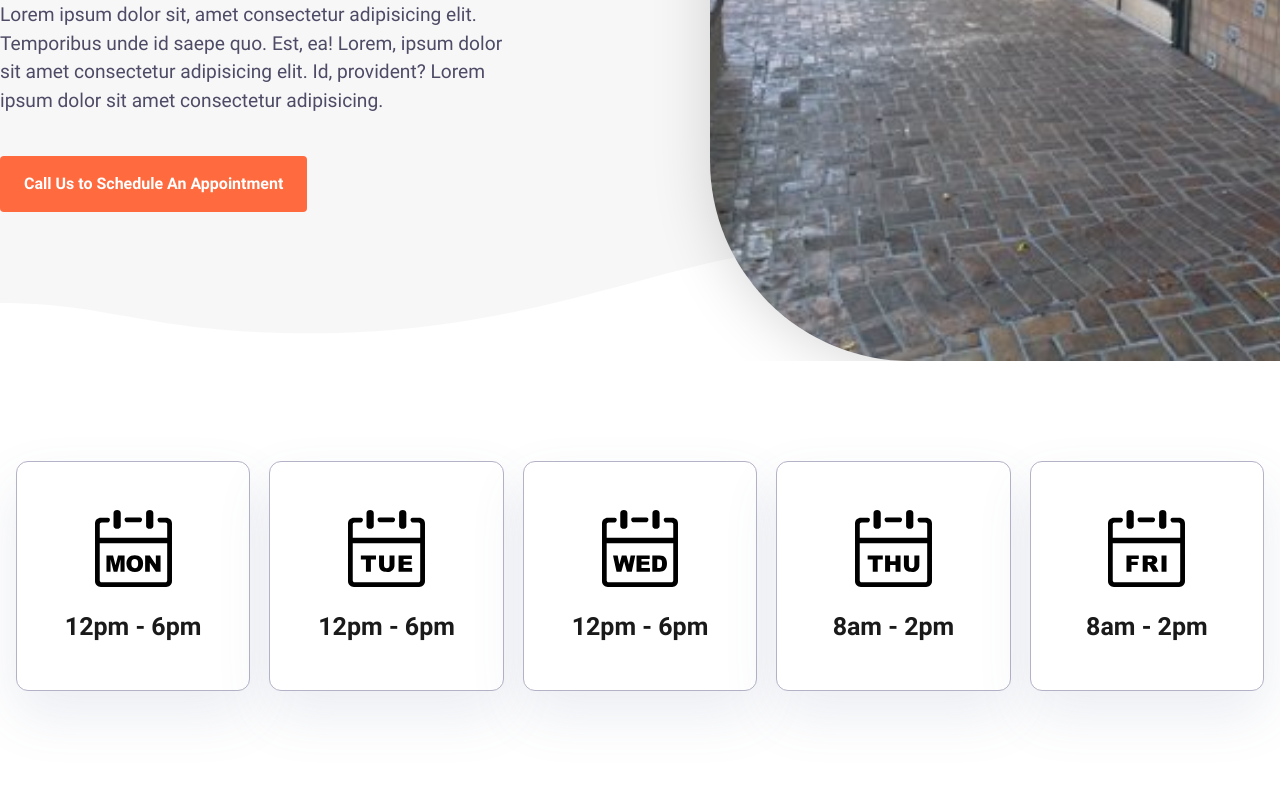
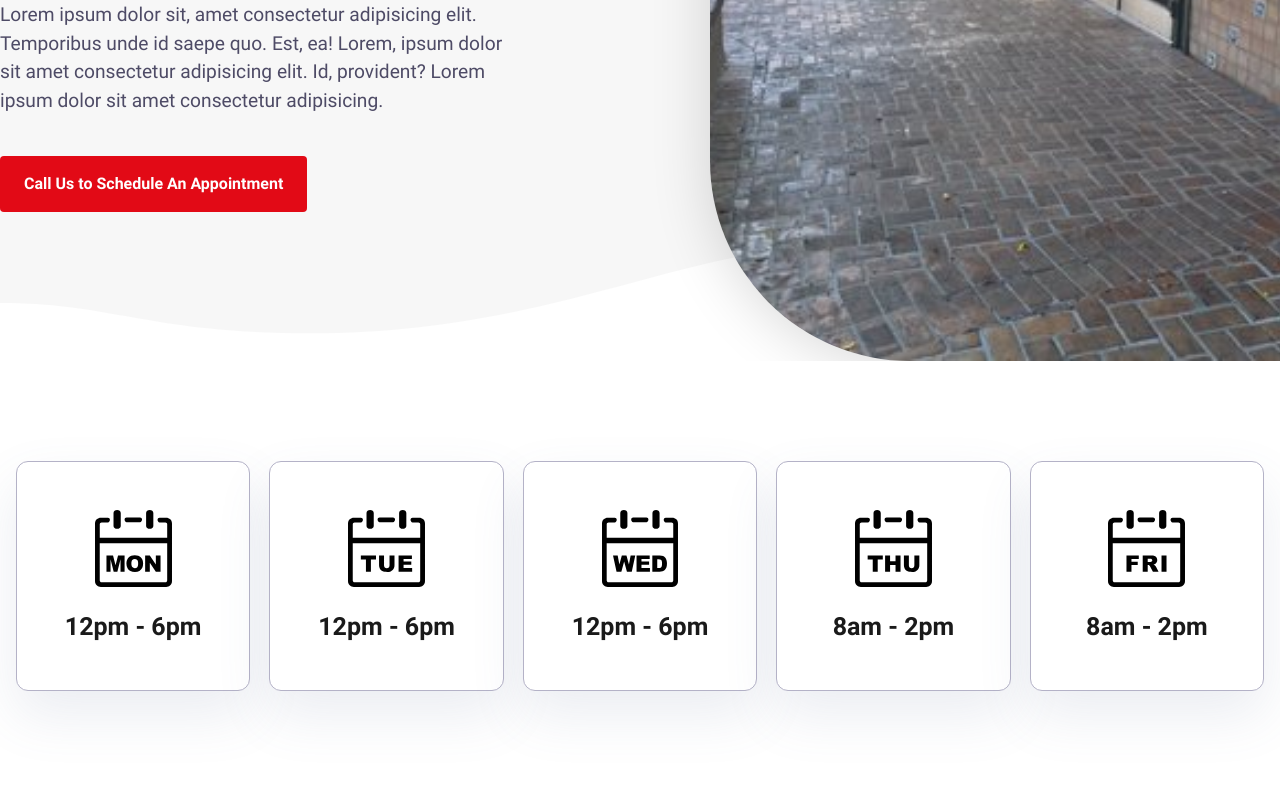
Before and after one commit to jorelhaggard/LESSTemplate, an Eleventy site: page src/index.html in a window 1280 px wide. Shown: the part 607-1397 px from the top of the page. Built offline with nearby package versions, Linux system fonts and the light colour scheme; Eleventy itself is replaced by a stand-in of ours; files that its build step writes are made by us from their sources.

Commit message:
USE LESS NOT CSS

```diff
--- a/src/assets/less/root.less
+++ b/src/assets/less/root.less
@@ -8,13 +8,13 @@
 @media only screen and (min-width: 0em) {
     // Website colors
     :root {
-        --primary: #ff6a3e;
-    --primaryLight: #ffba43;
-    --secondary: #ffba43;
-    --secondaryLight: #ffba43;
-    --headerColor: #1a1a1a;
-    --bodyTextColor: #4e4b66;
-    --bodyTextColorWhite: #fafbfc;
+        --primary: #e20a16;
+        --primaryLight: #fa0a17;
+        --secondary: #e20a16;
+        --secondaryLight: #fa0a17;
+        --headerColor: #1a1a1a;
+        --bodyTextColor: #4e4b66;
+        --bodyTextColorWhite: #fafbfc;
     /* 13px - 16px */
     --topperFontSize: clamp(0.8125rem, 1.6vw, 1rem);
     /* 31px - 49px */
```
